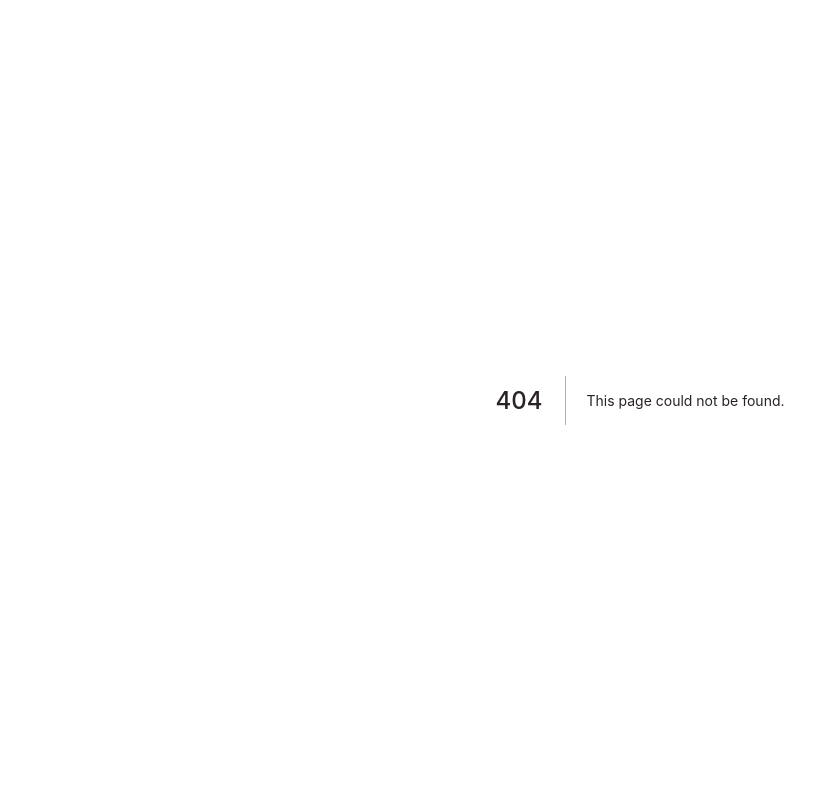
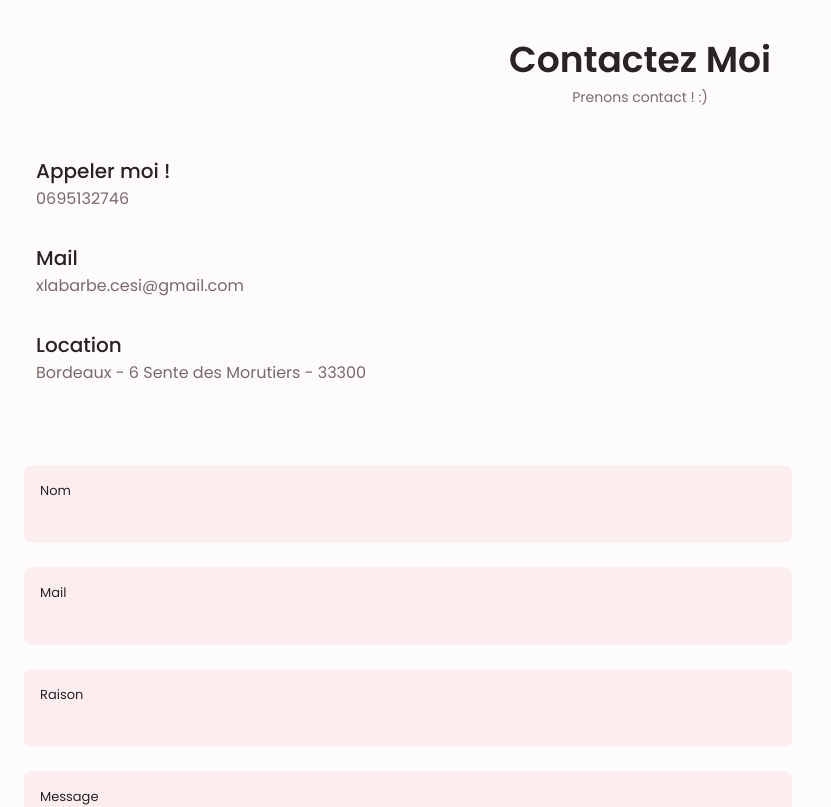
Before and after one commit to Xavier-Labarbe/cv-nextjs, a Next.js app: page /components/contact in a window 1280 px wide. Before the commit this address had no page. Shown: the top 807 px of the page, without its empty margins (0-831 px from the left). Built offline with nearby package versions, Linux system fonts and the light colour scheme.

Commit message:
adding contact form front

```diff
--- a/pages/_app.jsx
+++ b/pages/_app.jsx
@@ -7,6 +7,7 @@ import '../styles/qualification.css'
 import '../styles/services.css'
 import '../styles/portfolio.css'
 import '../styles/hiring.css'
+import '../styles/contact.css'
 
 function MyApp({ Component, pageProps }) {
   return <Component {...pageProps} />
--- /dev/null
+++ b/pages/components/contact.jsx
@@ -0,0 +1,72 @@
+function Contact(){
+    return(
+        <section className="contact section" id="contact">
+            <h2 className="section__title">Contactez Moi</h2>
+            <span className="section__subtitle">Prenons contact ! :)</span>
+
+            <div className="contact__container container grid">
+                <div>
+                    <div className="contact__information">
+                        <i className="uil uil-phone contact__icon"></i>
+
+                        <div>
+                            <h3 className="contact__title">Appeler moi !</h3>
+                            <span className="contact__subtile">0695132746</span>
+                        </div>
+                    </div>
+
+                    <div className="contact__information">
+                        <i className="uil uil-envelope contact__icon"></i>
+
+                        <div>
+                            <h3 className="contact__title">Mail</h3>
+                            <span className="contact__subtile">xlabarbe.cesi@gmail.com</span>
+                        </div>
+                    </div>
+
+                    <div className="contact__information">
+                        <i className="uil uil-map-marker contact__icon"></i>
+
+                        <div>
+                            <h3 className="contact__title">Location</h3>
+                            <span className="contact__subtile">Bordeaux - 6 Sente des Morutiers - 33300</span>
+                        </div>
+                    </div>
+                </div>
+
+                <form action="" className="contact__form grid">
+                    <div className="contact__inputs grid">
+                        <div className="contact__content">
+                            <label htmlFor="" className="contact__label">Nom</label>
+                            <input type="text" className="contact__input" />
+                        </div>
+
+                        <div className="contact__content">
+                            <label htmlFor="" className="contact__label">Mail</label>
+                            <input type="email" className="contact__input" />
+                        </div>
+                    </div>
+
+                    <div className="contact__content">
+                            <label htmlFor="" className="contact__label">Raison</label>
+                            <input type="text" className="contact__input" />
+                    </div>
+
+                    <div className="contact__content">
+                            <label htmlFor="" className="contact__label">Message</label>
+                            <textarea name="" id="" cols="0" rows="7" className="contact__input"></textarea>
+                    </div>
+
+                    <div>
+                         <a href="#" className="button button--flex">
+                             Envoyez le message
+                             <i className="uil uil-message button__icon"></i>
+                         </a>
+                    </div>
+                </form>
+            </div>
+        </section>
+    )
+}
+
+export default Contact
--- a/pages/index.jsx
+++ b/pages/index.jsx
@@ -6,6 +6,7 @@ import Qualification from "./components/qualification";
 import Services from "./components/services";
 import Portfolio from "./components/portfolio";
 import Hiring from "./components/hiring";
+import Contact from "./components/contact";
 
 export default function App() {
   return (
@@ -19,6 +20,7 @@ export default function App() {
             <Services></Services>
             <Portfolio></Portfolio>
             <Hiring></Hiring>
+            <Contact></Contact>
         </main>
     </div>
   )
--- /dev/null
+++ b/styles/contact.css
@@ -0,0 +1,46 @@
+.contact__container{
+    row-gap: 3rem;
+}
+
+.contact__information{
+    display: flex;
+    margin-bottom: var(--mb-2);
+}
+
+.contact__icon{
+    font-size: 2rem;
+    color: var(--first-color);
+    margin-right: var(--mb-0-75);
+}
+
+.contact__title{
+    font-size: var(--h3-font-size);
+    font-weight: var(--font-medium);
+}
+
+.contact__ssubtitle{
+    font-size: var(--small-font-size);
+    color: var(--text-color-light);
+}
+
+.contact__content{
+    background-color: var(--input-color);
+    border-radius: .5rem;
+    padding: .75rem 1rem .25rem;
+}
+
+.contact__label{
+    font-size: var(--smaller-font-size);
+    color: var(--title-color);
+}
+
+.contact__input{
+    width: 100%;
+    background-color: var(--input-color);
+    color: var(--text-color);
+    font-family: var(--body-font);
+    font-size: var(--normal-font-size);
+    border: none;
+    outline: none;
+    padding: .25rem .5rem .5rem 0;
+}
```
